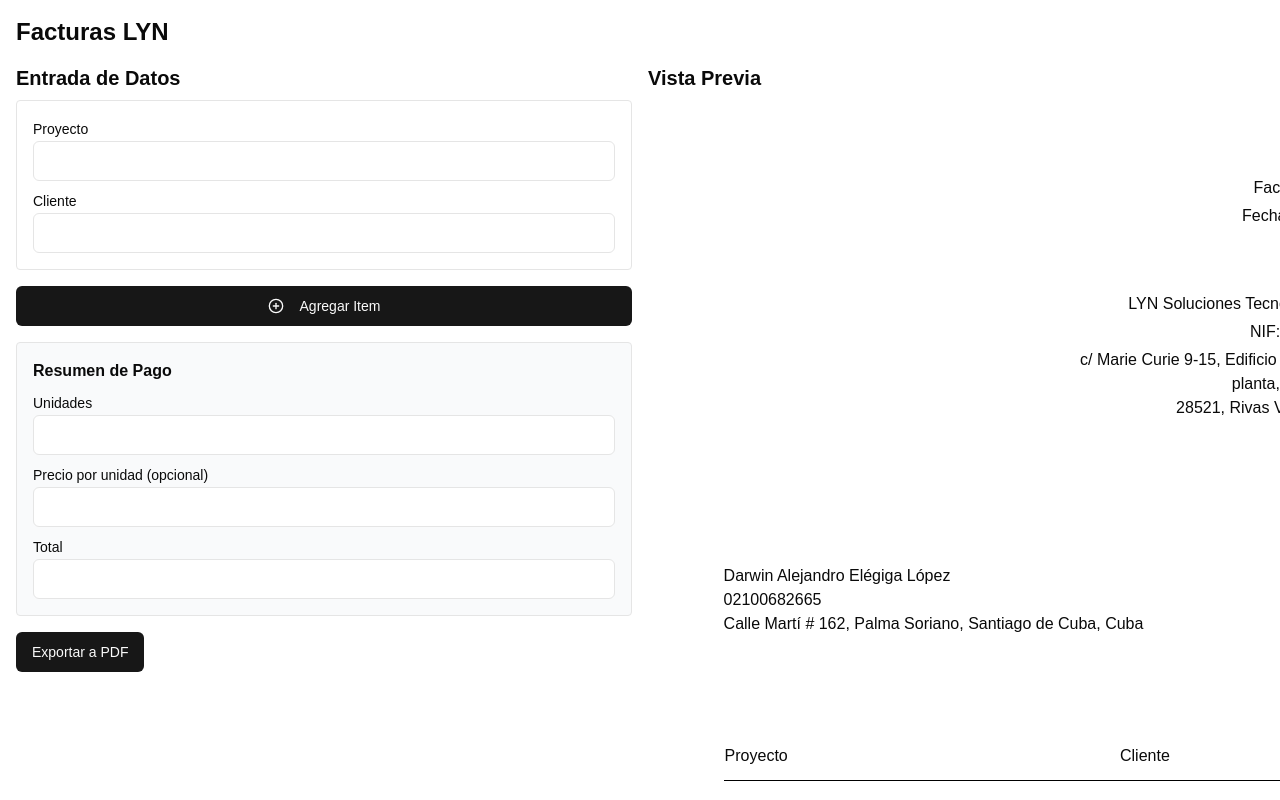
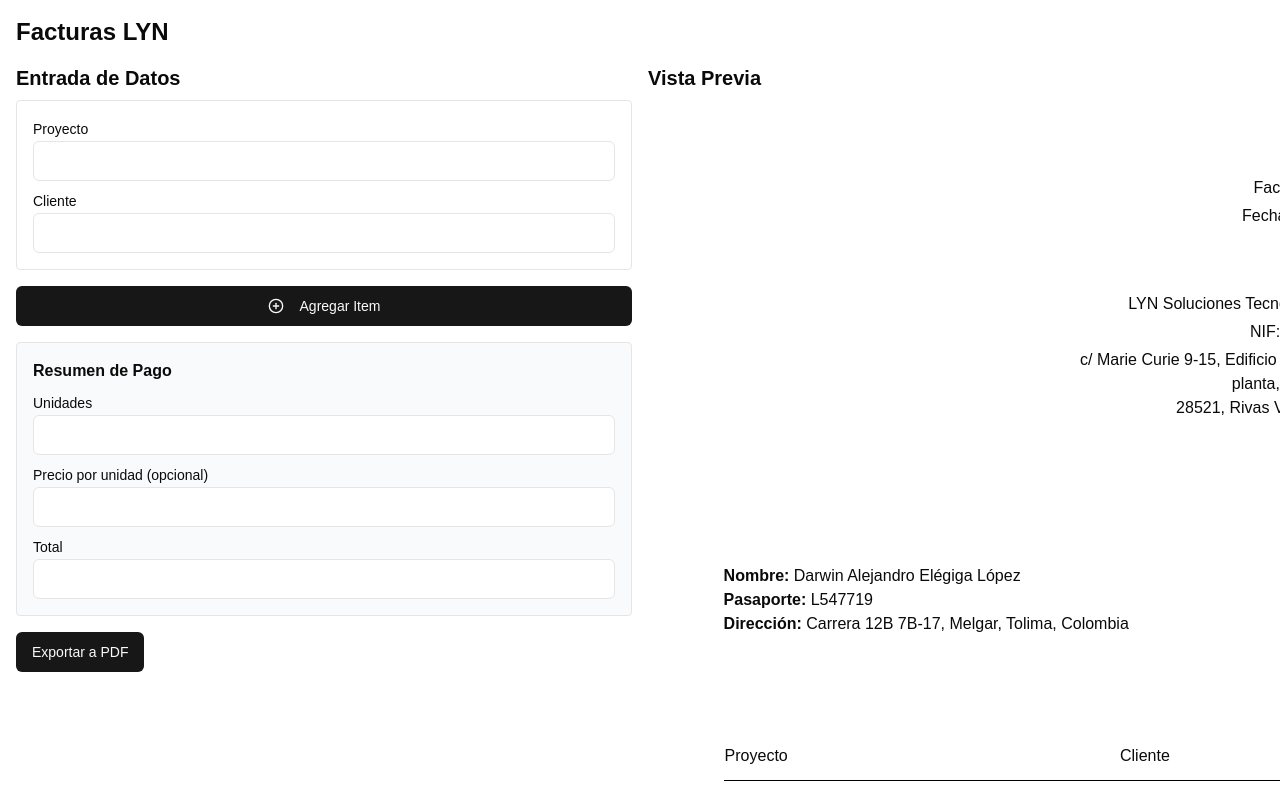
Before and after one commit to darwin-elegiga/invoice, a Next.js app: page / in a window 1280 px wide. Shown: the top 800 px of the page. Built offline with nearby package versions, Linux system fonts and the light colour scheme.

Commit message:
Updates client information display and default values
Adds descriptive labels for name, ID, and address in both the invoice preview and PDF export to improve readability. Also updates the default client ID and address data.

```diff
--- a/app/components/InvoicePreview.tsx
+++ b/app/components/InvoicePreview.tsx
@@ -67,9 +67,9 @@ export function InvoicePreview({
 
         {/* Client Info */}
         <div className="mb-24">
-          <div>{editableText.clientName}</div>
-          <div>{editableText.clientId}</div>
-          <div className="whitespace-pre-line">{editableText.clientAddress}</div>
+          <div><span className="font-semibold">Nombre: </span>{editableText.clientName}</div>
+          <div><span className="font-semibold">Pasaporte: </span>{editableText.clientId}</div>
+          <div><span className="font-semibold">Dirección: </span><span className="whitespace-pre-line">{editableText.clientAddress}</span></div>
         </div>
 
         {/* Invoice Items - Proyectos y Clientes */}
--- a/app/page.tsx
+++ b/app/page.tsx
@@ -34,8 +34,8 @@ export default function InvoiceGenerator() {
     address:
       "c/ Marie Curie 9-15, Edificio B-Bioma, 4ª planta, oficina 409,\n28521, Rivas Vaciamadrid,\nMADRID\nESPAÑA",
     clientName: "Darwin Alejandro Elégiga López",
-    clientId: "02100682665",
-    clientAddress: "Calle Martí # 162, Palma Soriano, Santiago de Cuba, Cuba",
+    clientId: "L547719",
+    clientAddress: "Carrera 12B 7B-17, Melgar, Tolima, Colombia",
     invoiceNumber: getCurrentMonthInvoiceNumber(),
     date: getLastDayOfMonth(),
   })
@@ -169,16 +169,11 @@ const exportToPDFLightweight = () => {
 
   // Información del cliente
   pdf.setFontSize(11)
-  pdf.text(editableText.clientName, margin, yPos)
+  pdf.text(`Nombre: ${editableText.clientName}`, margin, yPos)
   yPos += 7
-  pdf.text(editableText.clientId, margin, yPos)
+  pdf.text(`ID: ${editableText.clientId}`, margin, yPos)
   yPos += 7
-
-  const clientAddressLines = editableText.clientAddress.split('\n')
-  clientAddressLines.forEach(line => {
-    pdf.text(line, margin, yPos)
-    yPos += 5
-  })
+  pdf.text(`Dirección: ${editableText.clientAddress}`, margin, yPos)
   yPos += 20
 
   // Tabla de items - Proyectos y Clientes
```
